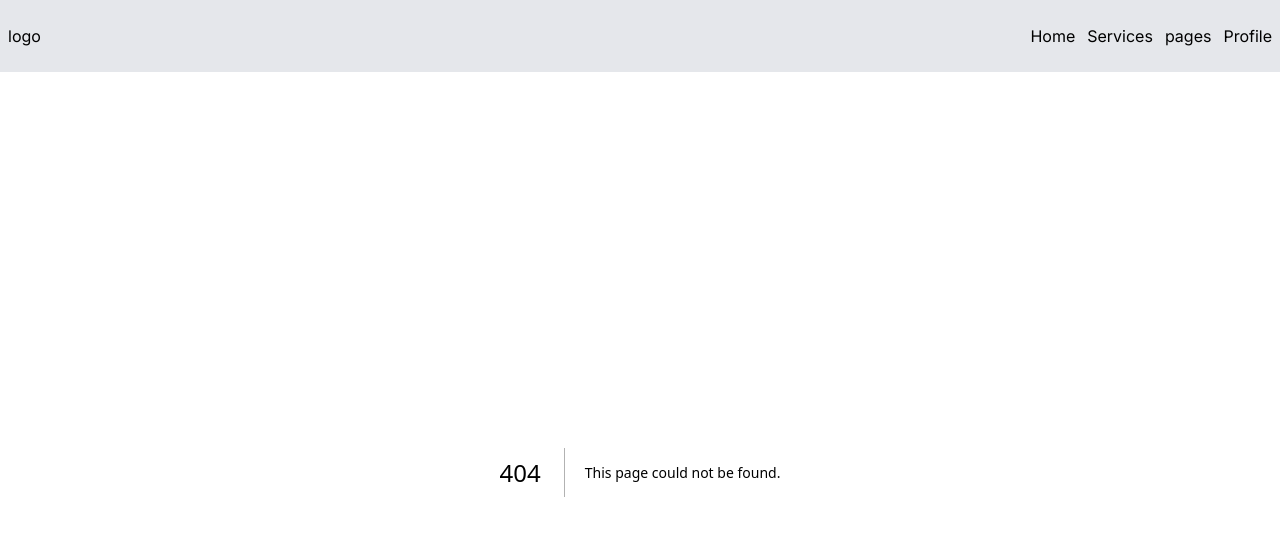
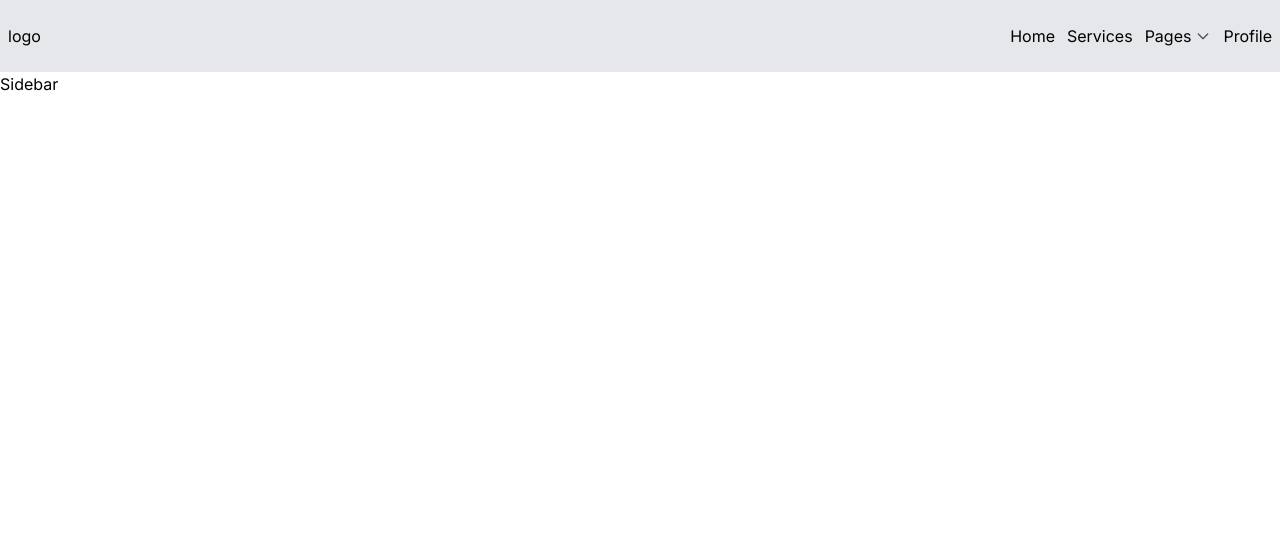
Before and after one commit to minhazpro3/sales-manage, a Next.js app: page /admin-dashboard in a window 1280 px wide. Before the commit this address had no page. Shown: the top 536 px of the page. Built offline with nearby package versions, Linux system fonts and the light colour scheme.

Commit message:
nav dropdown

```diff
--- /dev/null
+++ b/app/admin-dashboard/layout.jsx
@@ -0,0 +1,12 @@
+import React from "react";
+
+const Layout = ({ children }) => {
+  return (
+    <div>
+      <div>Sidebar</div>
+      <div>{children}</div>
+    </div>
+  );
+};
+
+export default Layout;
--- /dev/null
+++ b/app/admin-dashboard/page.jsx
@@ -0,0 +1,7 @@
+import React from "react";
+
+const Page = () => {
+  return <div></div>;
+};
+
+export default Page;
--- a/app/contextApi/contextProvider.jsx
+++ b/app/contextApi/contextProvider.jsx
@@ -5,14 +5,17 @@ export const AppContext = createContext();
 
 const ContextProvider = ({ children }) => {
   const [drawer, setDrawer] = useState(false);
-  console.log(drawer);
+  const [navDropdown, setNavDropdown] = useState(false);
+
   const drawerFnc = () => {
     setDrawer(!drawer);
   };
 
   return (
     <div>
-      <AppContext.Provider value={{ drawer, drawerFnc, setDrawer }}>
+      <AppContext.Provider
+        value={{ drawer, drawerFnc, setDrawer, navDropdown, setNavDropdown }}
+      >
         {children}
       </AppContext.Provider>
     </div>
--- a/app/page.js
+++ b/app/page.js
@@ -6,9 +6,11 @@ import OurServices from "@/components/OurServices";
 import ServicePlan from "@/components/ServicePlan";
 import UserSidebar from "@/components/UserSidebar";
 import Image from "next/image";
-import React, { useState } from "react";
+import React, { useContext, useState } from "react";
+import { AppContext } from "./contextApi/contextProvider";
 
 export default function Home() {
+  const { setNavDropdown, navDropdown } = useContext(AppContext);
   return (
     <main className=" overflow-x-hidden">
       {/* <Header />
--- a/components/Header.jsx
+++ b/components/Header.jsx
@@ -5,8 +5,10 @@ import butterfly from "../public/images/butterfly.png";
 import Image from "next/image";
 import { useContext } from "react";
 import { AppContext } from "@/app/contextApi/contextProvider";
+import Link from "next/link";
 const Header = () => {
-  const { drawer, drawerFnc } = useContext(AppContext);
+  const { drawer, drawerFnc, setNavDropdown, navDropdown } =
+    useContext(AppContext);
 
   return (
     <div className="bg-gray-200 w-full ">
@@ -26,11 +28,57 @@ const Header = () => {
           {/* sidebar */}
 
           <div
-            className={` md:flex md:justify-between md:items-center md:gap-3 hidden md:visible md:bg-transparent   `}
+            className={` md:flex md:justify-between md:items-center   md:gap-3 hidden md:visible md:bg-transparent   `}
           >
             <ul className="link my-2">Home</ul>
             <ul className="link my-2">Services</ul>
-            <ul className="link my-2">pages</ul>
+
+            {/* Dropdown Container */}
+            <div className=" relative">
+              <ul
+                onClick={() => setNavDropdown(!navDropdown)}
+                className="link cursor-pointer flex items-center"
+              >
+                Pages{" "}
+                <svg
+                  className={`ml-1 w-4 h-4 text-gray-600 transition-transform duration-200 ${
+                    navDropdown ? "rotate-180" : ""
+                  }`}
+                  fill="none"
+                  stroke="currentColor"
+                  viewBox="0 0 24 24"
+                  xmlns="http://www.w3.org/2000/svg"
+                >
+                  <path
+                    strokeLinecap="round"
+                    strokeLinejoin="round"
+                    strokeWidth="2"
+                    d="M19 9l-7 7-7-7"
+                  ></path>
+                </svg>
+              </ul>
+              {/* Dropdown Menu */}
+              <div
+                className={`absolute  left-0 top-6 z-20 ${
+                  navDropdown ? "block" : "hidden"
+                }`}
+              >
+                <ul
+                  onClick={() => setNavDropdown(false)}
+                  className=" bg-white w-full px-8 py-5 rounded-lg shadow-lg "
+                >
+                  <li className="hover:text-indigo-500">
+                    <Link href="/all-products"> Products</Link>
+                  </li>
+                  <li className="hover:text-indigo-500">
+                    <Link href="/admin-dashboard">Dashboard</Link>
+                  </li>
+                  <li className="hover:text-indigo-500">
+                    <Link href="/">Blog Post</Link>
+                  </li>
+                </ul>
+              </div>
+            </div>
             <ul className="link my-2">Profile</ul>
           </div>
         </div>
```
